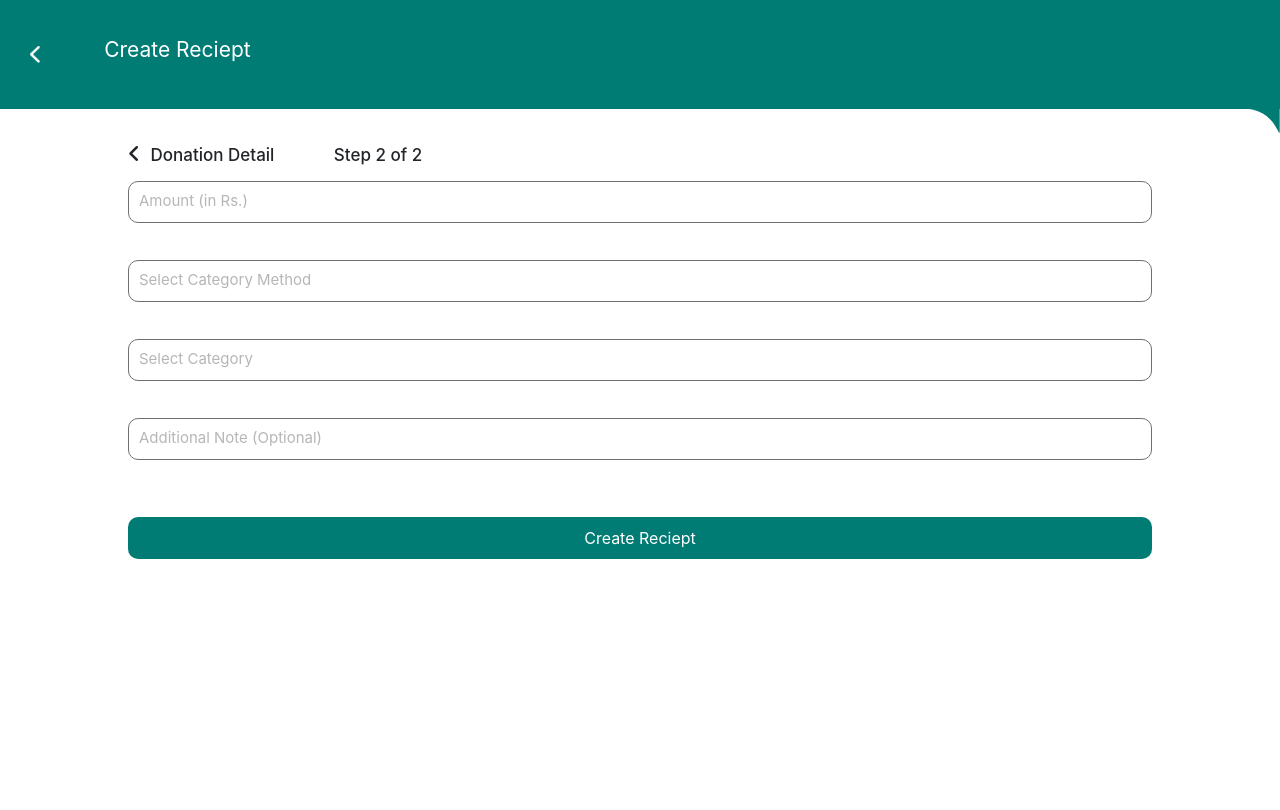
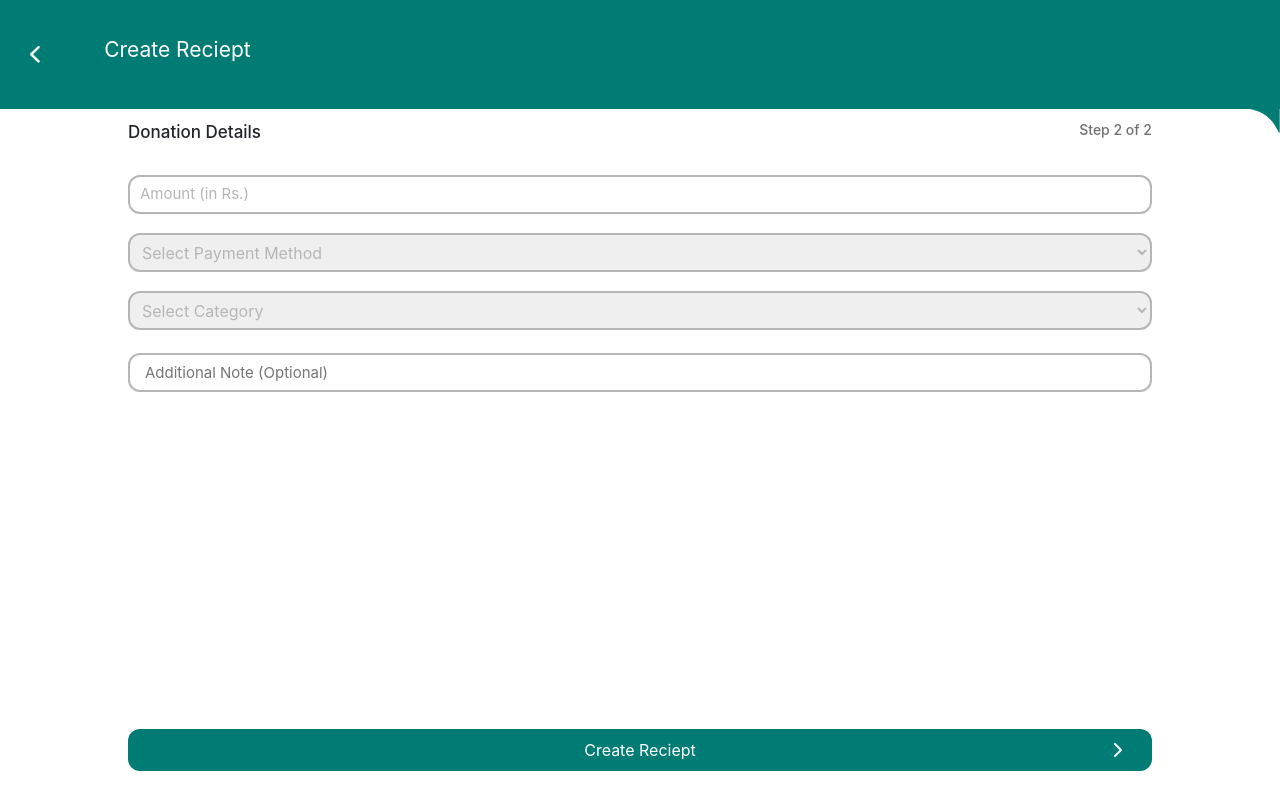
Before and after one commit to lavish-jhamb/ngo-private, a React (Create React App) app: page / in a window 1280 px wide. Built offline with nearby package versions, Linux system fonts and the light colour scheme.

Commit message:
create-Reciept-Page-done

```diff
--- a/src/App.js
+++ b/src/App.js
@@ -13,6 +13,7 @@ import { NavBar } from "./Views/Page/Menubar/Index";
 // import NewVolunteer from "./Views/Page/NewVolunteer/Index";
 import CreateReciept2 from "./Views/Page/CreateReciept/CreateReciept2";
 import CreateReciept from "./Views/Page/CreateReciept/CreateReciept";
+import DonorPage1 from "./Views/Page/Donorpage1/DonorPage1";
 
 
 function App() {
@@ -60,6 +61,7 @@ function App() {
       </Routes> */}
       {/* <CreateReciept/> */}
       <CreateReciept2/>
+     {/* <NgoProfile/> */}
     </div>
   );
 }
--- a/src/Views/Page/CreateReciept/CreateReciept.css
+++ b/src/Views/Page/CreateReciept/CreateReciept.css
@@ -1,52 +1,61 @@
+.createrecieptwrapper{
+    height:calc(100vh - 109px);
+}
 .createrecieptcontainer{
-    background-color: var(--white);
-    min-height:calc(100vh - 250px);
+    width: 80vw;
+    margin: 0 auto;
+    padding-top:2em;
+    height: 100%;
 }
-.createrecieptform{
-    width: 80vw;
-    margin: 0em auto;
-    padding-top: 3em;
+.headercreatereciept1{
+    margin: 1em 0 1em 0;
+    display:flex;
+    justify-content: space-between;
+    align-items: center;
 }
-.createrecieptform> label{
+.headercreatereciept1 > h2{
     font-size: 1.7rem;
+}
+.headercreatereciept1 > p{
+    font-size:1.4rem;
+    color: var(--darkGray);
     font-weight: 500;
 }
-.createrecieptform> input{
-    border-radius: 10px;
-    border:solid 1px var(--darkGray);
+.createrecieptformcontainer{
+    height: calc(100% - 80px);
+    display: flex;
+    flex-direction: column;
+    justify-content: space-between;
+}
+.iconcreatereciept1>button{
+    border: none;
     outline: none;
+    border-radius: 12px;
+    background-color: var(--primary);
+    height: 42px;
     width: 100%;
-    height: 42px;
-    padding-left: 1em;
-    margin: 1.2em 0 2.5em 0;
-}
-.createrecieptform> input::placeholder{
-    font-size: 1.5rem;
-    color: var(--placeholder);
-}
-.createrecieptform> button{
-    background-color: var(--primary);
-    border:none;
-    outline: none;
-    width: 100%;
-    height:42px;
-    border-radius: 10px;
     color: var(--white);
     font-size: 1.6rem;
+    position: relative;
 }
-/* .labelcreate1{
-    margin-left: 0.5em;
-} */
-.labelstep1{
-    margin-left: 6em;
-    margin-right: 0.5em;
+.iconcreatereciept1>button>span{
+    position: absolute;
+    right: 30px;
 }
-.buttoncreate1{
-  margin-top: 2em;
 
+.createrecieptcontainer> input{
+    display: block;
+    width: 100%;
+    margin: 1.5em 0;
 }
-.nexticon{
-    float: right;
-    align-items: flex-end;
-    margin-right: 1.5em;
+.createrecieptcontainer> input[type=text] ,input[type=number]{
+    height: 39px;
+    border: solid 2px var(--placeholder);
+    border-radius: 12px;
+    padding-left: 1em;
+    line-height: 1.5em;
 }
+.createrecieptcontainer > input[type=text],input[type=number]::placeholder{
+    color: var(--placeholder);
+    font-size: 1.5rem;
+}
--- a/src/Views/Page/CreateReciept/CreateReciept.jsx
+++ b/src/Views/Page/CreateReciept/CreateReciept.jsx
@@ -1,24 +1,37 @@
 import React from 'react';
 import './CreateReciept.css';
 import MainLayout from '../../Layout/Layout2/Main';
+
 
 function CreateReciept() {
   return (<>
     <MainLayout title="Create Reciept">
   <div className='createrecieptwrapper'>
- <main className='createrecieptcontainer'>
-   <form className='createrecieptform'>
-     <label><span className='labelcreate1'>Donor Detail</span><span className='labelstep1'>Step 1 of 2</span></label>
+      <div className='createrecieptcontainer'>
+
+      <div className="headercreatereciept1">
+            <h2>Donor Details</h2>
+            <p>Step 1 of 2</p>
+      </div>
+      <div className='createrecieptformcontainer'>
+       <div className='createrecieptcontainer'>
+
      <input placeholder="Phone number" type="number" />
      <input placeholder="Name" type="text" />
      <input placeholder="Email" type="text" />
      <input placeholder="Pan Number" type="text" />
      <input placeholder="Address" type="text" />
-     <button  type="submit" className='buttoncreate1'>
-             Next <span className='nexticon'><i class="fas fa-chevron-right"></i></span>
-      </button>
-   </form>
- </main>
+     </div>
+     <div className="iconcreatereciept1">
+              <button  type="submit">
+                Next
+                <span>
+                <i class="fas fa-chevron-right"></i>
+                </span>
+              </button>
+            </div>
+   </div>
+ </div>
   </div>
 </MainLayout>
       </>
--- a/src/Views/Page/CreateReciept/CreateReciept2.css
+++ b/src/Views/Page/CreateReciept/CreateReciept2.css
@@ -1,51 +1,78 @@
+.createreciept2wrapper{
+    height:calc(100vh - 109px);
+}
 .createreciept2container{
-    background-color: var(--white);
-    min-height:calc(100vh - 250px);
+    width: 80vw;
+    margin: 0 auto;
+    height: 100%;
 }
-.createreciept2form{
-    width: 80vw;
-    margin: 0em auto;
-    padding-top: 3em;
+.headercreatere2ciept1{
+    margin: 1em 0 1em 0;
+    display:flex;
+    justify-content: space-between;
+    align-items: center;
 }
-.createreciept2form> label{
+.headercreatere2ciept1 > h2{
     font-size: 1.7rem;
+}
+.headercreatere2ciept1 > p{
+    font-size:1.4rem;
+    color: var(--darkGray);
     font-weight: 500;
 }
-.createreciept2form> input{
-    border-radius: 10px;
-    border:solid 1px var(--darkGray);
+.createreciept2formcontainer{
+    height: calc(100% - 80px);
+    display: flex;
+    flex-direction: column;
+    justify-content: space-between;
+}
+.iconcreatereciept2>button{
+    border: none;
     outline: none;
+    border-radius: 12px;
+    background-color: var(--primary);
+    height: 42px;
     width: 100%;
-    height: 42px;
-    padding-left: 1em;
-    margin: 1.2em 0 2.5em 0;
+    color: var(--white);
+    font-size: 1.6rem;
+    position: relative;
 }
-.createreciept2form> input::placeholder{
-    font-size: 1.5rem;
+.iconcreatereciept2>button>span{
+    position: absolute;
+    right: 30px;
+}
+
+.createreciept2container> input{
+    display: block;
+    width: 100%;
+    margin: 1.5em 0;
     color: var(--placeholder);
 }
-.createreciept2form> button{
-    background-color: var(--primary);
-    border:none;
-    outline: none;
+.createreciept2container> input[type=text] ,input[type=number]{
+    height: 39px;
+    border: solid 2px var(--placeholder);
+    border-radius: 12px;
+    padding-left: 1em;
+    line-height: 1.5em;
+    color: var(--placeholder);
+}
+.createreciept2container > input[type=text],input[type=number]::placeholder{
+    color: var(--placeholder);
+    font-size: 1.5rem;
+}
+
+
+
+.createreciept2container>select{
+    height: 39px;
+    border: solid 2px var(--placeholder);
+    border-radius: 12px;
+    padding-left: 0.5em;
+    line-height: 1.5em;
+    color: var(--placeholder);
+    font-size: 1.5rem;
+    display: block;
     width: 100%;
-    height:42px;
-    border-radius: 10px;
-    color: var(--white);
+    margin: 1.2em 0;
     font-size: 1.6rem;
 }
-/* .labelcreate2{
-    margin-left: 0.5em;
-} */
-.labelstep2{
-    margin-left: 3.5em;
-    margin-right: 0.5em;
-}
-.buttoncreate2{
-  margin-top: 2em;
-
-}
-.backicon2{
-    font-size: 2rem;
-    margin-right: 10px;
-}
--- a/src/Views/Page/CreateReciept/CreateReciept2.jsx
+++ b/src/Views/Page/CreateReciept/CreateReciept2.jsx
@@ -5,19 +5,46 @@ import './CreateReciept2.css'
 export default function () {
   return <><MainLayout title="Create Reciept">
   <div className='createreciept2wrapper'>
- <main className='createreciept2container'>
-   <form className='createreciept2form'>
-     <label><span className='labelcreate2'> <span className='backicon2'><i class="fas fa-angle-left"></i></span>Donation Detail</span><span className='labelstep2'>Step 2 of 2</span></label>
-     <input placeholder="Amount (in Rs.)" type="number" />
-     <input placeholder="Select Category Method" type="text" />
-     <input placeholder="Select Category "  type="text" />
-     <input placeholder="Additional Note (Optional)" type="text" />
-
-     <button  type="submit" className='buttoncreate2'>
-             Create Reciept
-      </button>
-   </form>
- </main>
+      <div className='createreciept2container'>
+      <div className="headercreatere2ciept1">
+            <h2>Donation Details</h2>
+            <p>Step 2 of 2</p>
+      </div>
+      <div className='createreciept2formcontainer'>
+       <div className='createreciept2container'>
+       <input placeholder="Amount (in Rs.)" type="number" />
+       <select
+                className=" "
+                name="paymentMethod"
+                aria-label="Payment Method"
+                required
+              >
+                <option value="">Select Payment Method</option>
+                <option value="Cash">Cash</option>
+                <option value="Online">Online</option>
+                <option value="Credit/Debit Card">Credit/Debit Card</option>
+                <option value="Cheque">Cheque</option>
+              </select>
+             <select>  <option value="">Select Category</option>
+               <input
+                type="text"
+                placeholder='Select Category'
+                autoComplete="on"
+                required
+              />
+              </select>
+        <input placeholder="Additional Note (Optional)" type="text"  autoComplete="off" />
+     </div>
+     <div className="iconcreatereciept2">
+              <button  type="submit">
+                Create Reciept
+                <span>
+                <i class="fas fa-chevron-right"></i>
+                </span>
+              </button>
+            </div>
+   </div>
+ </div>
   </div>
 
 
--- /dev/null
+++ b/src/Views/Page/Donorpage1/DonorPage1.css
@@ -0,0 +1,35 @@
+.headerdonorpage1{
+    width: 100%;
+    background-color: #007c75;
+    height: 93px;
+}
+.headingdonorpage1{
+    margin-left: 20vw;
+   padding-top: 10px;
+}
+
+.filterbutton1{
+    width: 80vw;
+    margin-top: 2em;
+    height: 3.5em;
+    margin-left: 10vw;
+    border-radius: 18px;
+    background-color: white;
+    border: 1px solid #b6b6b6;
+    display: flex;
+    display: flex;
+    justify-content: space-around;
+}
+ .clockicon1{
+    font-size: 2.3rem;
+   /* margin-right: 30px; */
+   color: #b6b6b6;
+}
+.textfilter1{
+    font-size: 2.3rem;
+    /* margin-right: 30px; */
+}
+.sortoptiondonor1{
+    font-size: 2.3rem;
+    color: #b6b6b6;
+}
--- /dev/null
+++ b/src/Views/Page/Donorpage1/DonorPage1.jsx
@@ -0,0 +1,32 @@
+import React from 'react';
+import './DonorPage1.css';
+
+export default function DonorPage1() {
+  return <>
+  <div>
+      <div className='headerdonorpage1'>
+          <h1 className='headingdonorpage1'>Together We Will, <br/>aao sath chle</h1>
+      </div>
+
+          <button className='filterbutton1'><span className='clockicon1'><i class="far fa-clock"></i></span> <span className='textfilter1'>Last 7 Days</span><span className='sortoptiondonor1'><i class="fas fa-sort"></i></span></button>
+      </div>
+      <div>
+      <div><label>Showing Result for "7 Days"</label>
+          <div>
+              <h1><span className='ruppesigndonor1'><i class="fas fa-rupee-sign"></i></span ><span className='typedonation1'>Donation</span></h1>
+          </div>
+          <div>
+              <span className='totaldonation1'>Total:<span className='totaldonationnumber'>Rs. 75000</span></span> <button className='buttontotaldonation'>View Detail</button>
+          </div>
+     </div>
+     <div>
+          <div>
+              <h1><span className='handholding1'><i class="fas fa-hand-holding-usd"></i></span><span>Donar</span></h1>
+          </div>
+          <div>
+              <span className='totaldonor1'>Total:<span className='totaldonornumber1'> 539</span> </span><button className='buttontotaldonor1'>View Detail</button>
+          </div>
+     </div>
+ </div>
+ </>
+}
```
